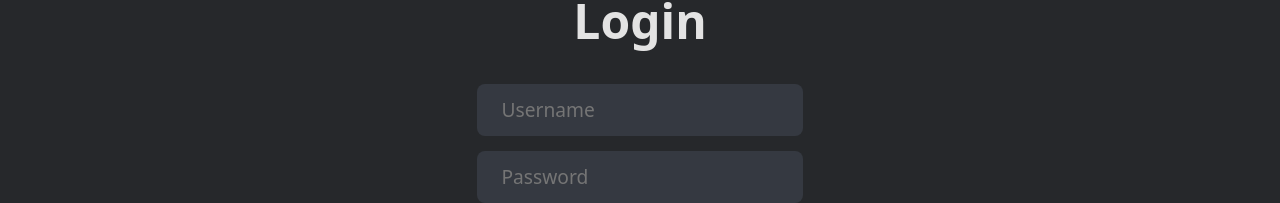
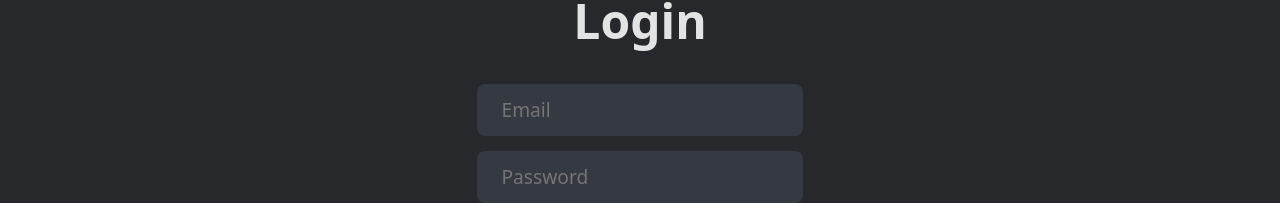
Before and after one commit to MateuszNawrocki777/pzsp2-eye-tracking, a React (Vite) app in the folder frontend/: page /login in a window 1280 px wide. Shown: the part 139-342 px from the top of the page. Built offline with nearby package versions, Linux system fonts and the light colour scheme; a web font is replaced by a local one.

Commit message:
Change username to email in login page

```diff
--- a/frontend/src/components/appContent/loginPage/LoginPage.jsx
+++ b/frontend/src/components/appContent/loginPage/LoginPage.jsx
@@ -12,18 +12,18 @@ export default function LoginPage() {
     const navigate = useNavigate();
     const { login } = useAuth();
 
-    const usernameRef = useRef();
+    const emailRef = useRef();
     const passwordRef = useRef();
 
     const [error, setError] = useState("");
 
     const handleLogin = async () => {
-        const username = usernameRef.current.value;
+        const email = emailRef.current.value;
         const password = passwordRef.current.value;
         try {
-            await login(username, password);
+            await login(email, password);
         } catch (error) {
-            setError("Login failed.");
+            setError("Incorrect email or password");
             return;
         }
         navigate("/");
@@ -33,7 +33,7 @@ export default function LoginPage() {
         <div className="login-page-container">
             <h1>Login</h1>
             <div className='login-page-content'>
-                <input type="text" placeholder="Username" ref={usernameRef} />
+                <input type="text" placeholder="Email" ref={emailRef} />
                 <input type="password" placeholder="Password" ref={passwordRef} />
                 <LoadingButton className='login-page-login-button' onClick={handleLogin}>Login</LoadingButton>
                 <button onClick={() => {navigate("/register")}}>Register</button>
```
